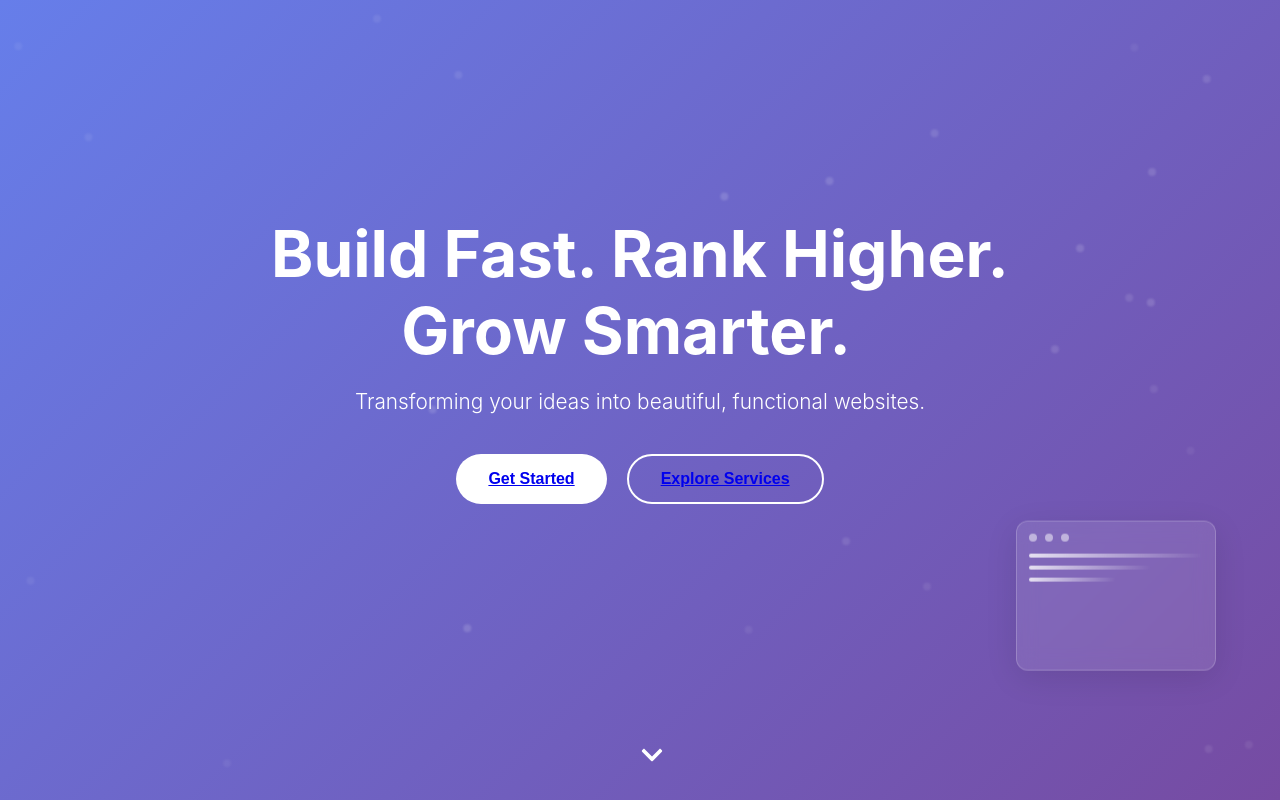
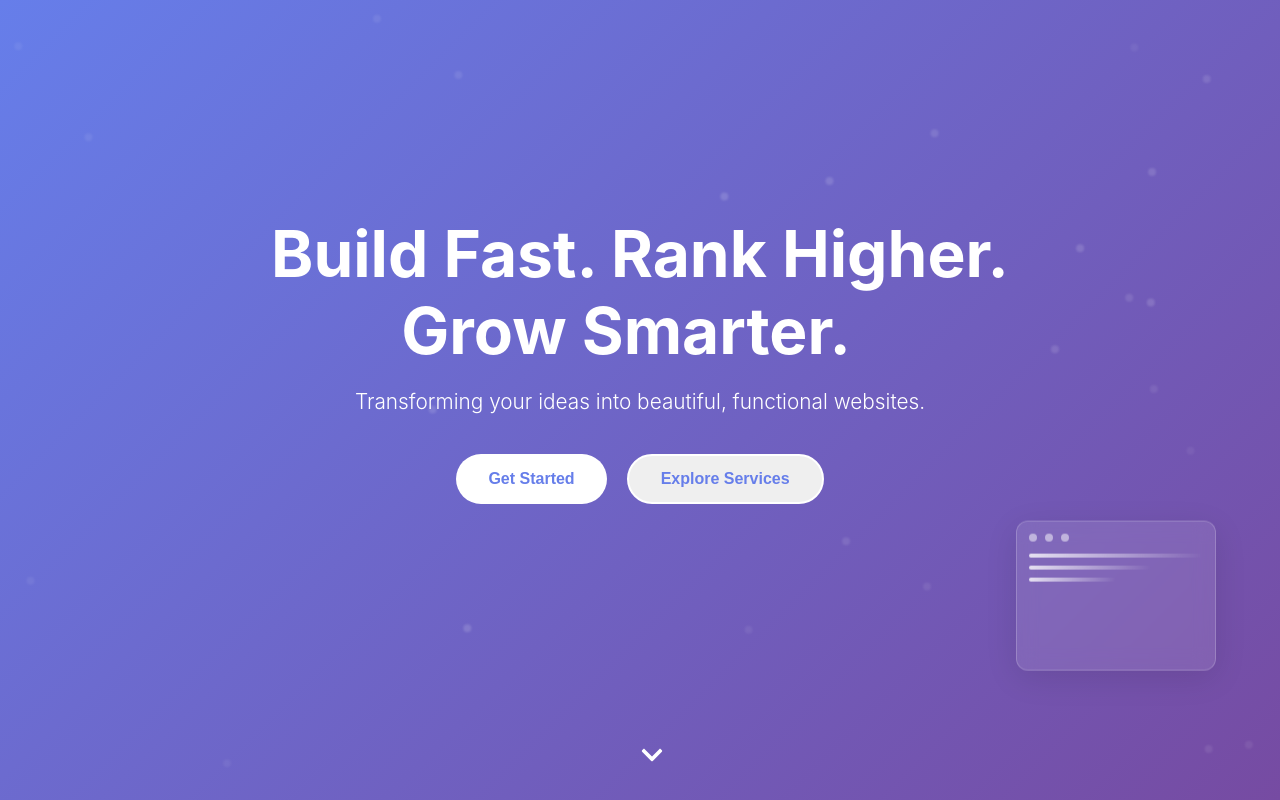
Before and after one commit to Het2909/IdeaSpanTech, a React (Create React App) app: page / in a window 1280 px wide. Shown: the top 800 px of the page. Built offline with nearby package versions, Linux system fonts and the light colour scheme.

Commit message:
updated css

```diff
--- a/src/components/Hero.css
+++ b/src/components/Hero.css
@@ -91,10 +91,20 @@
   color: #667eea;
 }
 
+.btn-primary a {
+  color: #667eea;
+  text-decoration: none;
+}
+
 .btn-secondary {
-  background: transparent;
+  /* background: transparent; */
   color: white;
   border: 2px solid white;
+}
+
+.btn-secondary a {
+  color: #667eea;
+  text-decoration: none;
 }
 
 .btn:hover {
```
